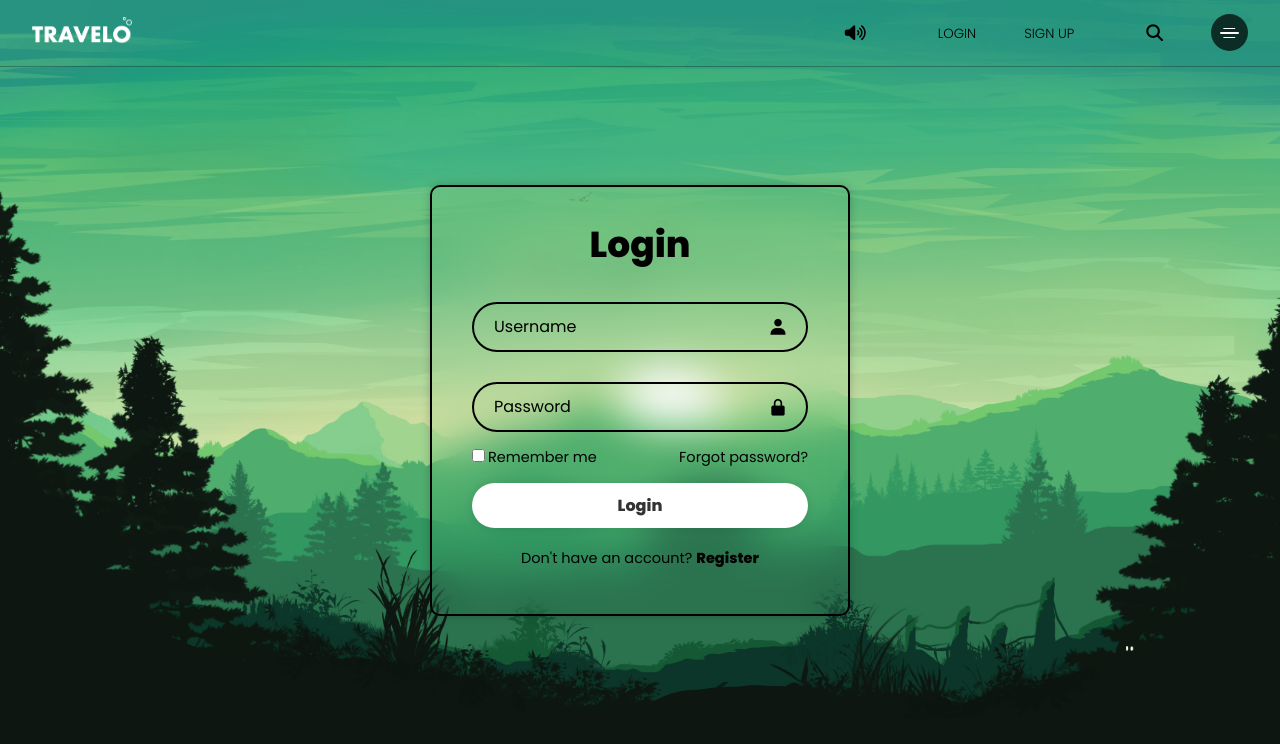
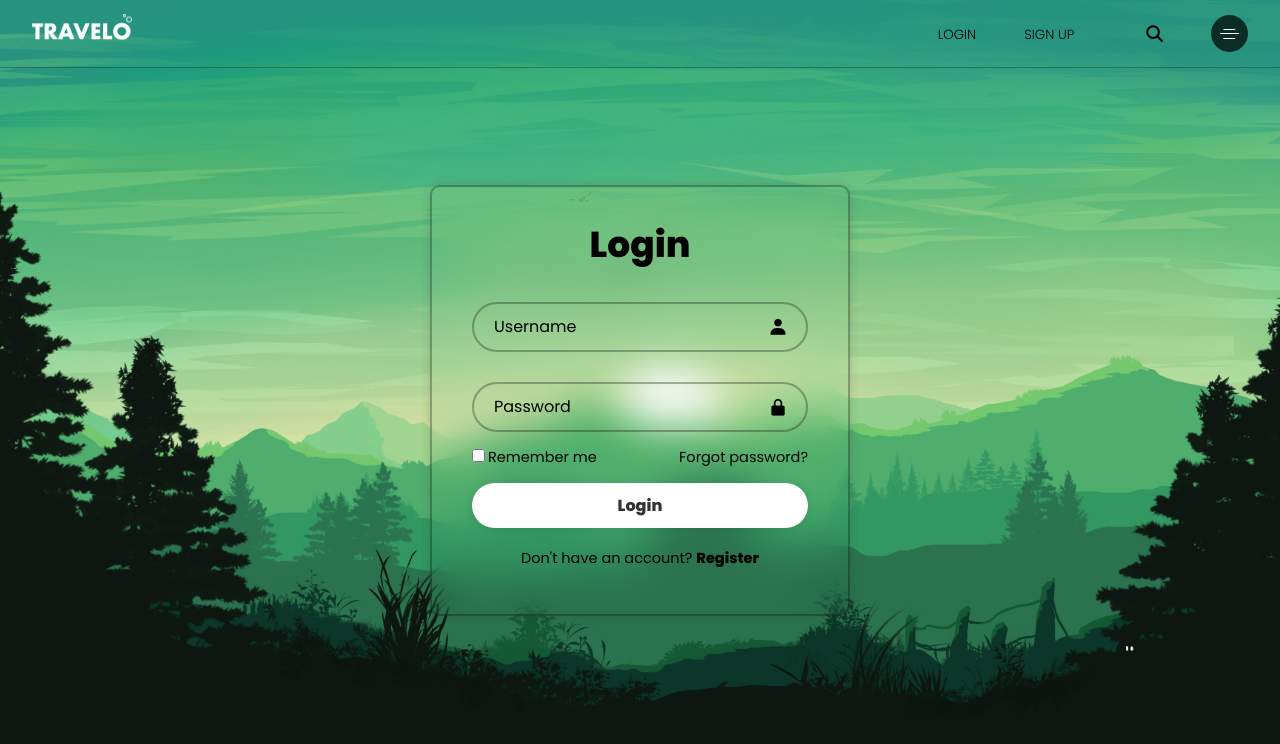
Before and after one commit to aayushsharma7/Trave-lo, a plain HTML site: page login.html in a window 1280 px wide. Drawn offline with nearby package versions, Linux system fonts and the light colour scheme.

Commit message:
login updated

```diff
--- a/login.css
+++ b/login.css
@@ -1,4 +1,5 @@
 @import url("https://fonts.googleapis.com/css2?family=Poppins:wght@100;300;400;800&display=swap");
+
 .logo{
     width: 100px;
 }
@@ -102,9 +103,9 @@ body{
 .wrapper{
     width: 420px;
     background: transparent;
-    border: 2px solid black;
+    border: 2px solid rgba(14, 13, 13, 0.3);
     backdrop-filter: blur(20px);
-    box-shadow: 0 0 10px rgba(0, 0, 0, .2);
+    box-shadow: 0 0 10px rgba(50, 48, 48, 0.2);
     color: black;
     border-radius: 10px;
     padding: 30px 40px;
@@ -130,7 +131,7 @@ body{
     background: transparent;
     border: none;
     outline: none;
-    border: 2px solid black;
+    border: 2px solid rgba(14, 13, 13, 0.3);
     border-radius: 40px;
     font-size: 16px;
     color: black;
--- a/login.html
+++ b/login.html
@@ -15,15 +15,12 @@
 
 </head>
 <body>
-    <header class="hide">
+    <header>
         <nav>
-          <img src="img/logo.png" alt="Travelo" class="logo">
+          <a href="index.html">
+            <img src="img/logo.png" alt="Travelo" class="logo"
+          </a>
           <ul>
-            <li class="volume" id="audio-toggle">
-              <a href="#">
-                <i class="fa-solid fa-volume-high"></i>
-              </a>
-            </li>
             <li>
               <a href="login.html">Login</a>
             </li>
```
